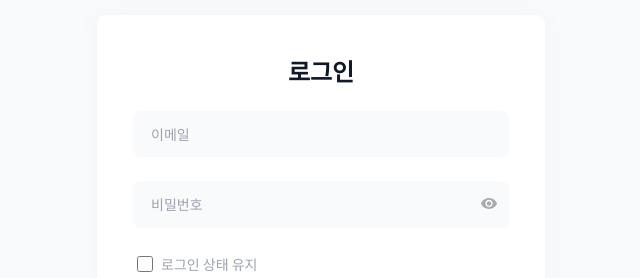
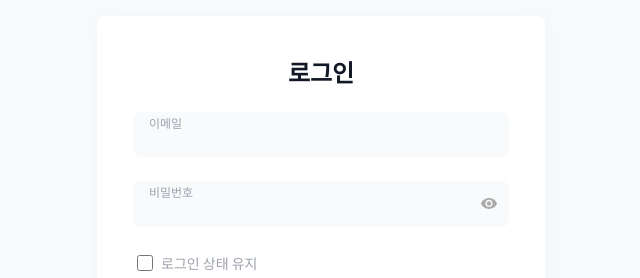
Before and after one commit to TradeCenterProject/FE_TradeCenter, a Next.js app: page /login in a window 1280 px wide. Shown: the part 185-463 px from the top of the page, without its empty margins (319-959 px from the left). Built offline with nearby package versions, Linux system fonts and the light colour scheme.

Commit message:
Design: Input focus placeholder 애니메이션 구현

```diff
--- a/components/common/LoginInput.tsx
+++ b/components/common/LoginInput.tsx
@@ -1,4 +1,4 @@
-import { ChangeEvent, useEffect, useState } from "react";
+import { ChangeEvent, useRef, useState } from "react";
 import { cls } from "@utils/styles";
 
 import PasswordOpenIcon from "@public/images/password_open_icon.svg";
@@ -8,6 +8,8 @@ interface InputProps {
   type: string;
   error?: string;
   required?: boolean;
+  value: string;
+  placeholder: string;
   onChangeHandler: ({ target }: ChangeEvent<HTMLInputElement>) => void;
   [key: string]: any;
 }
@@ -16,11 +18,14 @@ const Input = ({
   type: initialType,
   error,
   required,
+  placeholder,
+  value,
   onChangeHandler,
   ...rest
 }: InputProps) => {
   const [isTypedOnce, setIsTypedOnce] = useState(false);
   const [type, setType] = useState(initialType);
+  const inputRef = useRef<HTMLInputElement>(null);
 
   const onChangeInput = (e: ChangeEvent<HTMLInputElement>) => {
     onChangeHandler(e);
@@ -31,17 +36,32 @@ const Input = ({
     setType(type === "password" ? "text" : "password");
   };
 
+  const onClickPlaceholder = () => {
+    if (inputRef.current) inputRef.current.focus();
+  };
+
   return (
     <div className="relative flex flex-col">
       <input
+        ref={inputRef}
         type={type}
+        value={value}
         {...rest}
         className={cls(
-          "w-full rounded-lg border-2 border-slate-50 bg-slate-50 py-[0.7rem] px-4 text-sm outline-none placeholder:text-gray-400 focus:border-gray-500",
+          "peer w-full rounded-lg border-2 border-slate-50 bg-slate-50 px-[0.875rem] pt-5 pb-[0.1rem] text-sm outline-none focus:border-gray-500",
           initialType === "password" ? "pr-10" : ""
         )}
         onChange={onChangeInput}
       />
+      <label
+        className={cls(
+          "absolute left-4 top-3 text-sm text-gray-400 transition-all peer-focus:top-[0.2rem] peer-focus:text-xs",
+          value !== "" ? "top-[0.2rem] text-xs" : ""
+        )}
+        onClick={onClickPlaceholder}
+      >
+        {placeholder}
+      </label>
       <div className="absolute right-3 top-4" onClick={onTogglePasswordOpen}>
         {initialType === "password" &&
           (type === "password" ? (
--- a/hooks/useForm.tsx
+++ b/hooks/useForm.tsx
@@ -1,4 +1,4 @@
-import { ChangeEvent, FormEvent, useState } from "react";
+import { ChangeEvent, FormEvent, useEffect, useState } from "react";
 import { useRouter } from "next/router";
 
 import validate from "@utils/account";
@@ -26,6 +26,10 @@ const useForm = (initialValues: UserFormType) => {
     onValid();
   };
 
+  useEffect(() => {
+    console.log(values);
+  }, [values]);
+
   return {
     values,
     errors,
--- a/pages/join.tsx
+++ b/pages/join.tsx
@@ -49,6 +49,7 @@ const JoinPage = () => {
             name="email"
             type="email"
             placeholder="이메일"
+            value={values.email}
             onChangeHandler={handleChange}
             error={errors?.email}
           />
@@ -57,6 +58,7 @@ const JoinPage = () => {
             name="password"
             type="password"
             placeholder="비밀번호"
+            value={values.password}
             onChangeHandler={handleChange}
             error={errors?.password}
           />
@@ -65,6 +67,7 @@ const JoinPage = () => {
             name="passwordCheck"
             type="password"
             placeholder="비밀번호 확인"
+            value={values.passwordCheck || ""}
             onChangeHandler={handleChange}
             error={errors?.passwordCheck}
           />
@@ -72,6 +75,7 @@ const JoinPage = () => {
             name="companyCode"
             type="text"
             placeholder="회사 코드 (선택)"
+            value={values.companyCode || ""}
             onChangeHandler={handleChange}
           />
           <FormButton name="회원가입" disabled={!isSubmitable} />
```
